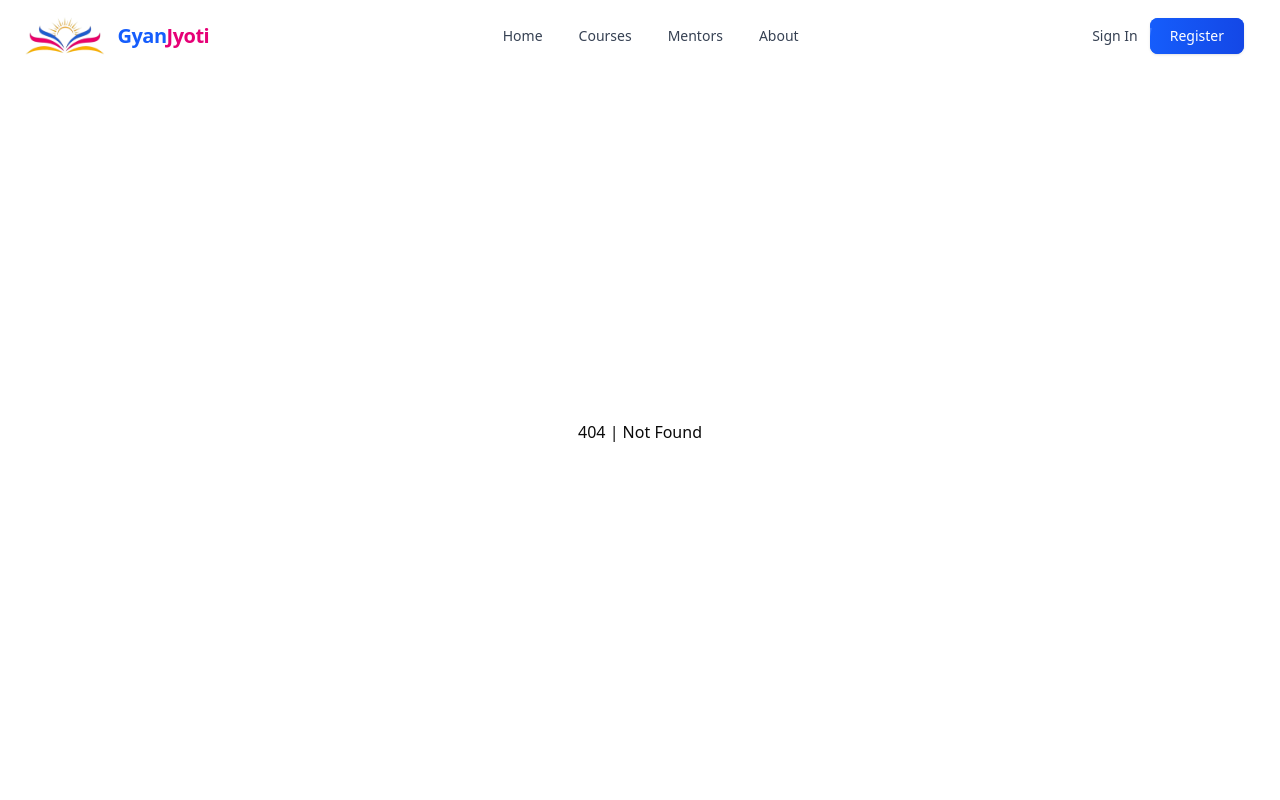
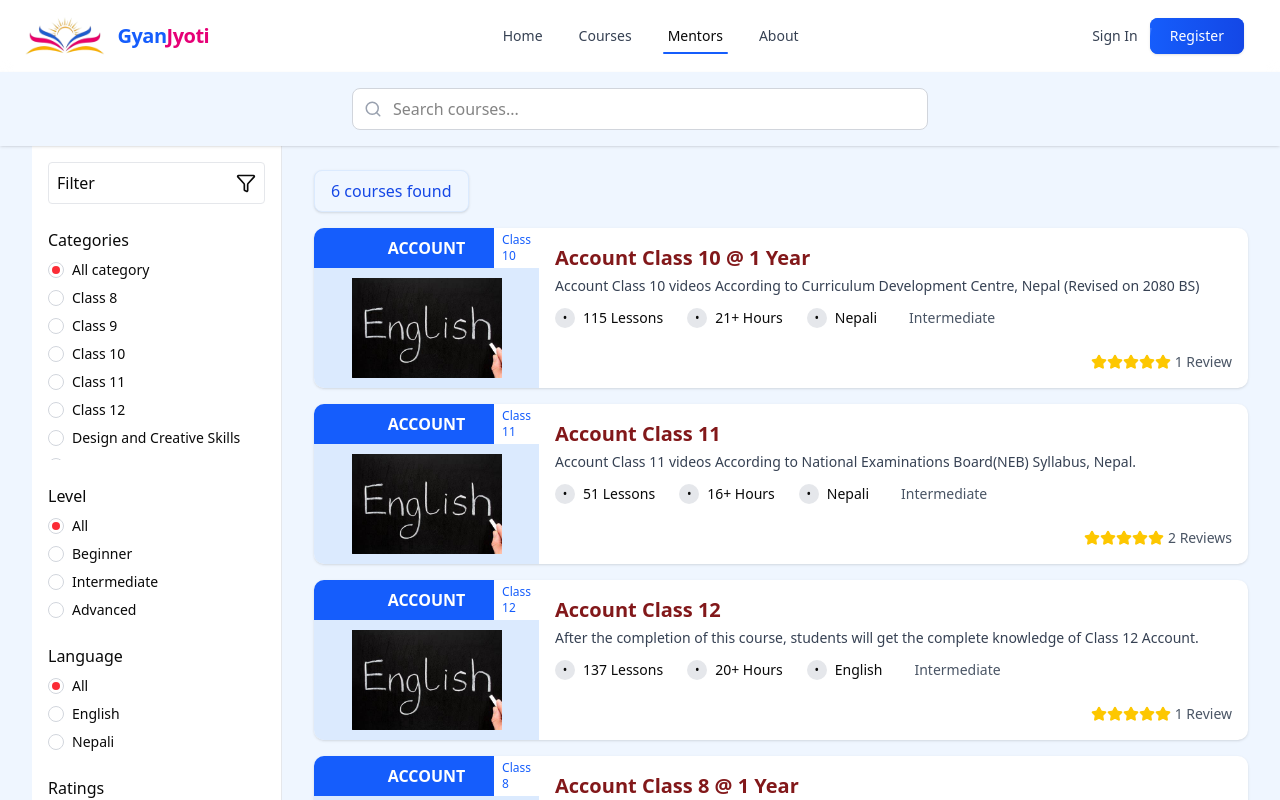
Before and after one commit to devshad7/gyanjyoti_v2, a Next.js app: page /mentors in a window 1280 px wide. Before the commit this address had no page. Shown: the top 800 px of the page. Built offline with nearby package versions, Linux system fonts and the light colour scheme.

Commit message:
feat: some changes

```diff
--- a/src/app/Mentor/page.tsx
+++ /dev/null
@@ -1,30 +0,0 @@
-
-import { MentorCard } from "@/components/layout/mentor-card"
-import { mentors } from "@/components/layout/data/mentor"
-import Navbar from "@/components/layout/Navbar"
-import Footer from "@/components/layout/Footer"
-
-export default function MentorsPage() {
-  return (
-    <>
-    < Navbar />
-    <main className="container mx-auto max-w-7xl px-4 py-12">
-      <div className="mb-12 text-center">
-        <h1 className="text-4xl font-bold tracking-tight mb-4 text-gray-900">
-          Our <span className="text-blue-600">Expert</span> Mentors
-        </h1>
-        <p className="max-w-2xl mx-auto text-lg text-gray-600">
-          Meet the dedicated educators who are committed to illuminating your educational journey at GyanJyoti.
-        </p>
-      </div>
-
-      <div className="grid grid-cols-1 md:grid-cols-2 lg:grid-cols-3 gap-8">
-        {mentors.map((mentor) => (
-          <MentorCard key={mentor.id} mentor={mentor} />
-        ))}
-      </div>
-    </main>
-    <Footer />
-    </>
-  )
-}
--- /dev/null
+++ b/src/app/mentors/page.tsx
@@ -0,0 +1,21 @@
+import React from "react";
+import Course from "@/components/layout/CourseSection";
+import Navbar from "@/components/layout/Navbar";
+import Footer from "@/components/layout/Footer";
+import { Metadata } from "next";
+
+export const metadata: Metadata = {
+  title: "Courses | Gyan Jyoti",
+  description:
+    "Gyanjoti is a multiple award-winning academic platform developed in Nepal and used globally by students, parents and educators.",
+};
+
+export default function page() {
+  return (
+    <>
+      <Navbar />
+      <Course />
+      <Footer />
+    </>
+  );
+}
--- a/src/components/layout/Navbar.tsx
+++ b/src/components/layout/Navbar.tsx
@@ -42,8 +42,8 @@ const Navbar = () => {
 
   const navItems = [
     { name: "Home", href: "/" },
-    { name: "Courses", href: "/course-section" },
-    { name: "Mentors", href: "/mentor" },
+    { name: "Courses", href: "/courses" },
+    { name: "Mentors", href: "/mentors" },
     { name: "About", href: "/about" },
   ];
 
```
Also changed, not shown: src/app/courses/page.tsx (renamed from src/app/Course-section/page.tsx).
